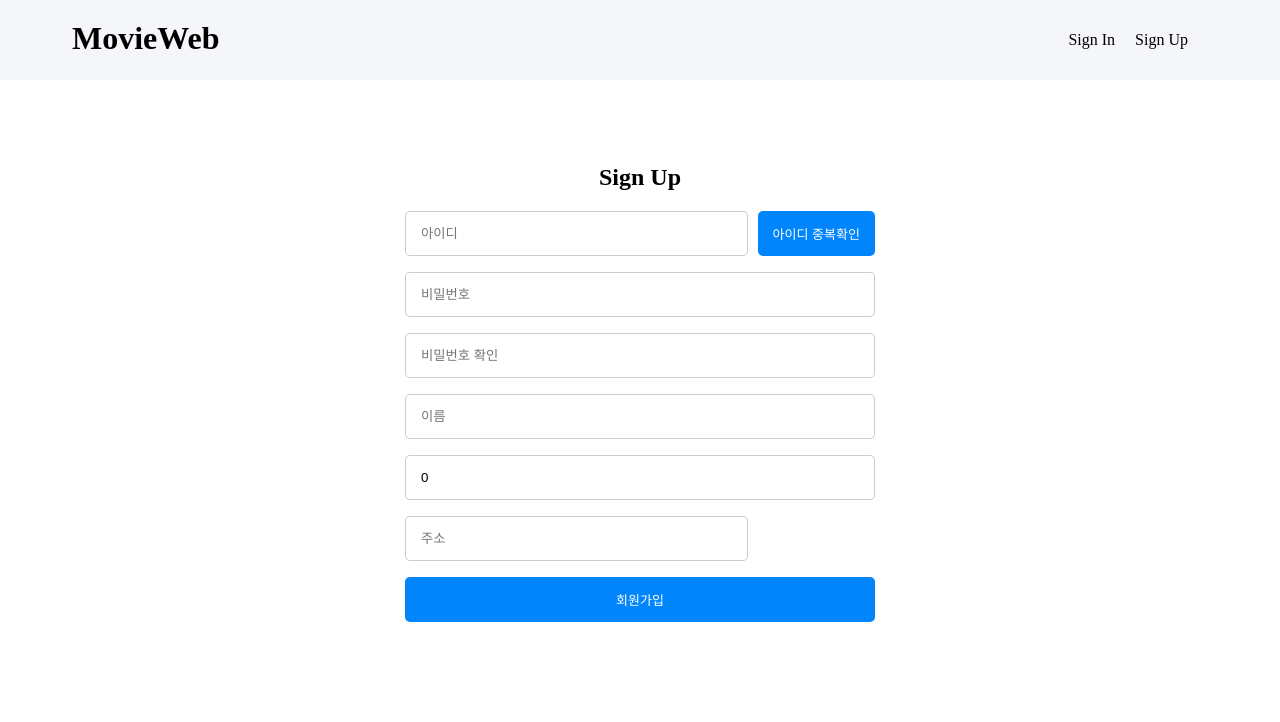
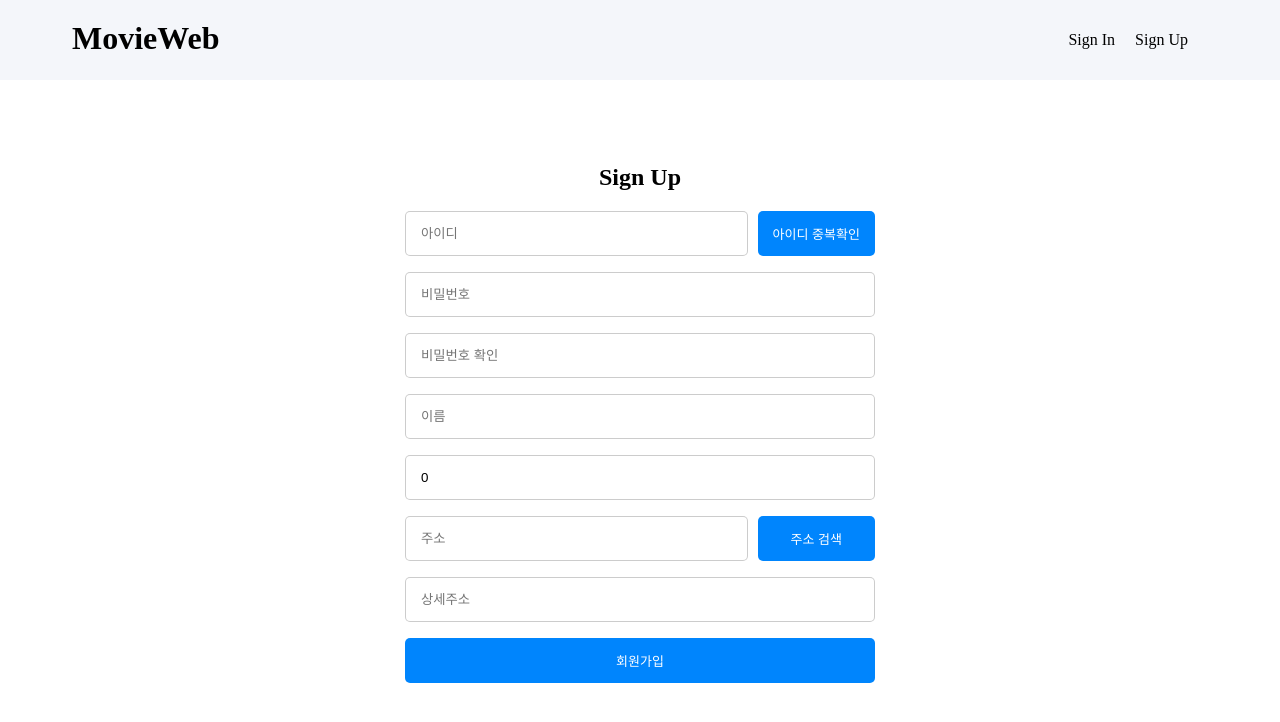
Before and after one commit to salybu/movie-web-app, a React (Create React App) app: page /signup in a window 1280 px wide. Shown: the top 722 px of the page. Built offline with nearby package versions, Linux system fonts and the light colour scheme; no server answers; a web font is replaced by a local one.

Commit message:
feat: 회원가입에 주소검색 Modal 추가

```diff
--- a/src/components/common/Modal.tsx
+++ b/src/components/common/Modal.tsx
@@ -4,12 +4,17 @@ import { createPortal } from 'react-dom';
 export interface IModal {
   content: JSX.Element;
   isVisible: boolean;
+  setIsVisible: React.Dispatch<React.SetStateAction<boolean>>;
 }
 
-const Modal: React.FC<IModal> = ({ content, isVisible }): JSX.Element => {
+const Modal: React.FC<IModal> = ({ content, isVisible, setIsVisible }): JSX.Element => {
+  const close = () => {
+    setIsVisible(false);
+  };
+
   return isVisible ? (
     createPortal(
-      <div className='dim'>
+      <div className='dim' onClick={close}>
         <div>{content}</div>
       </div>,
       document.getElementById('modal') as HTMLElement,
--- a/src/components/signin/SignUp.tsx
+++ b/src/components/signin/SignUp.tsx
@@ -1,8 +1,8 @@
-import { Template } from 'components/common';
-import { useSignUp } from '.';
+import { Modal, Template } from 'components/common';
+import { Address, useSignUp } from '.';
 
 const SignUp: React.FC = (): JSX.Element => {
-  const { input, cautions, handleChange, handleSubmit, handlePWChange } = useSignUp();
+  const { input, cautions, isAddressVisible, handleChange, handleSubmit, handlePWChange, setIsAddressVisible, clickAddressBtn } = useSignUp();
 
   return (
     <Template>
@@ -21,7 +21,10 @@ const SignUp: React.FC = (): JSX.Element => {
           <input name='age' placeholder='나이' value={input.age} onChange={handleChange} />
           <div>
             <input name='address' className='input' placeholder='주소' />
+            <button onClick={clickAddressBtn}>주소 검색</button>
           </div>
+          <input name='addressDetail' className='input' placeholder='상세주소' />
+          <Modal isVisible={isAddressVisible} setIsVisible={setIsAddressVisible} content={<Address />} />
           <button>회원가입</button>
         </form>
       </div>
--- a/src/components/signin/useSignUp.ts
+++ b/src/components/signin/useSignUp.ts
@@ -21,11 +21,25 @@ const initialCaution: ISignUpCaution = {
   pwCheck: false,
 };
 
+export interface ISignUpAddress {
+  address: string;
+  addressDetail: string;
+}
+
+const initialAddress: ISignUpAddress = {
+  address: '',
+  addressDetail: '',
+};
+
 const useSignUp = () => {
   const [input, setInput] = useState<ISignUp>(initialInput);
   const [cautions, setCautions] = useState<ISignUpCaution>(initialCaution);
-  const [inputAddress, setInputAddress] = useState();
+  const [inputAddress, setInputAddress] = useState<ISignUpAddress>(initialAddress);
   const [inputCard, setInputCard] = useState();
+
+  const [isAddressVisible, setIsAddressVisible] = useState<boolean>(false);
+  const [isCardVisible, setIsCardVisible] = useState<boolean>(false);
+
   const history = useHistory();
 
   const handleChange = (e: React.ChangeEvent<HTMLInputElement>): void => {
@@ -68,6 +82,11 @@ const useSignUp = () => {
     setCautions({ ...cautions, [name]: isValid });
   };
 
+  const clickAddressBtn = (e: React.MouseEvent<HTMLButtonElement>) => {
+    e.preventDefault();
+    setIsAddressVisible(true);
+  };
+
   const handleSubmit = async (e: React.FormEvent<HTMLFormElement>) => {
     e.preventDefault();
 
@@ -79,7 +98,7 @@ const useSignUp = () => {
     }
   };
 
-  return { input, cautions, handleChange, handleSubmit, handlePWChange };
+  return { input, cautions, isAddressVisible, setIsAddressVisible, handleChange, handleSubmit, handlePWChange, clickAddressBtn };
 };
 
 export default useSignUp;
```
